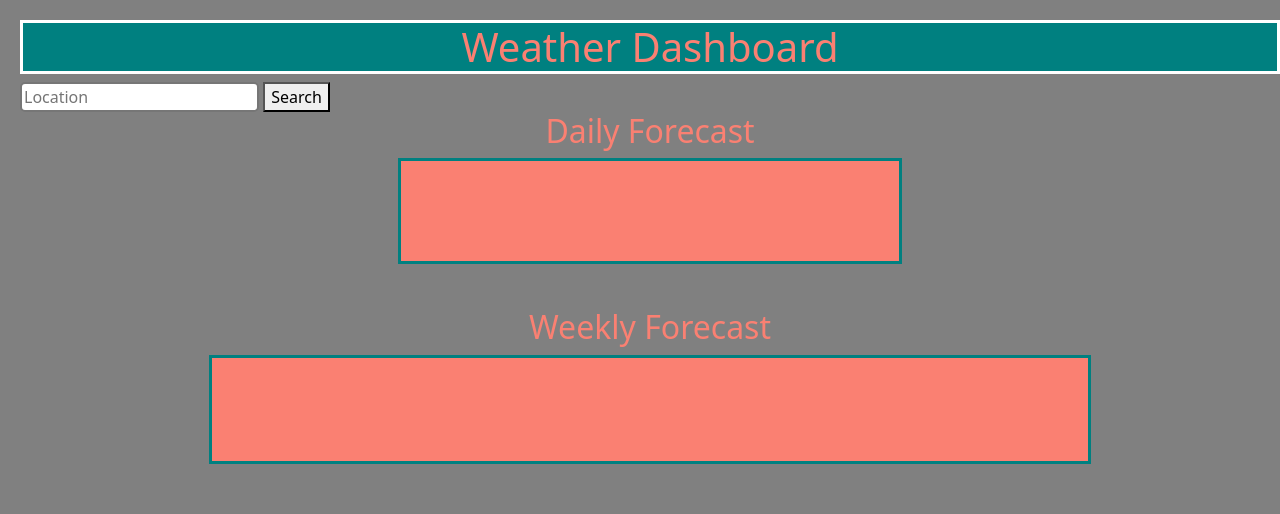
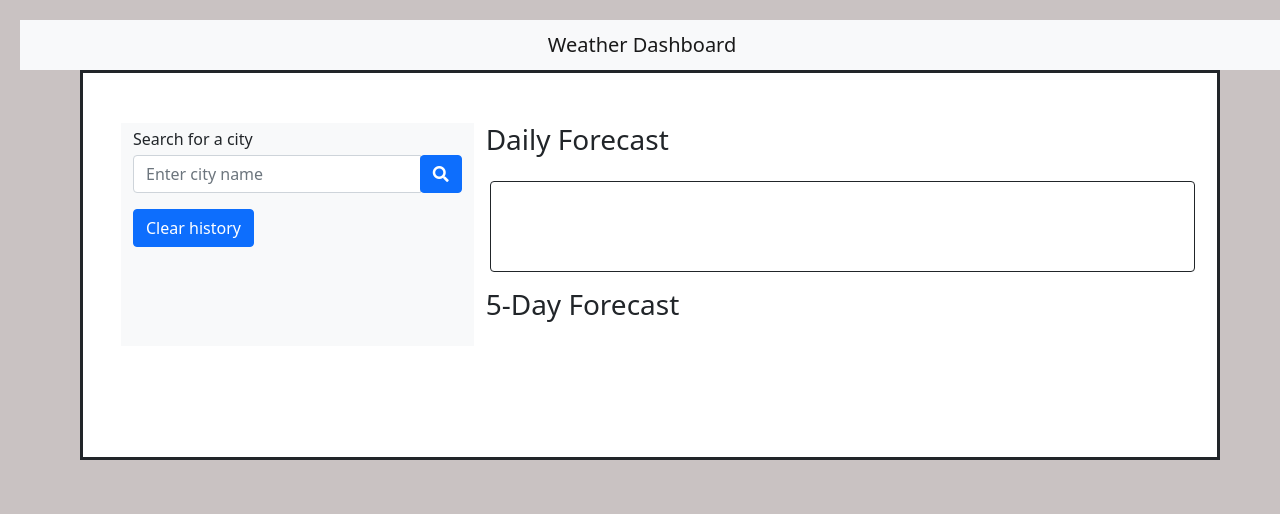
Before and after one commit to nme22/weather-dashboard, a plain HTML site: page index.html in a window 1280 px wide. Drawn offline with nearby package versions, Linux system fonts and the light colour scheme; no server answers.

Commit message:
Restarting from scratch

```diff
--- a/assets/script.js
+++ b/assets/script.js
@@ -1,12 +1,21 @@
-let position= {
-        lat: -45 ,
-        lon: 112
-};
-fetch("https://api.openweathermap.org/data/2.5/weather?q=sicklerville&appid=5c1ecc9134e7903eacaef455960bdc82&units=imperial").then(response => response.json()).then(data => {
-        console.log(data);
+
+function setupLocation(){
+fetch("https://api.openweathermap.org/data/2.5/weather?q=sicklerville&appid=5c1ecc9134e7903eacaef455960bdc82&units=imperial")
+.then(response => response.json()).then(data => {
+        console.log(data.coord);
  });
 
+};
+
+function getData(cityCoord) {
+
+}
+
+
+setupLocation();
 // fetch("https://api.openweathermap.org/data/2.5/onecall?lat={lat}&lon={lon}&exclude=minutely,hourly,daily,alets&appid=5c1ecc9134e7903eacaef455960bdc82", {
 // }).then(response => response.json()).then(data => {
 //     console.log(data);
 // })
+
+//
--- a/assets/style.css
+++ b/assets/style.css
@@ -1,5 +1,5 @@
 body {
-    background-color: grey;
+    background-color: rgb(201, 194, 194);
     margin: 10px;
     padding: 10px;
     width: 100vw;
@@ -8,45 +8,11 @@ body {
     max-height: 100%;
 }
 
-h1 {
-    color: salmon;
-    background-color: teal;
-    border-style: solid;
-    border-color: white;
-    text-align: center;
-}
-
-h2 {
-    color: salmon;
-    text-align: center;
-    margin-right: 50p;
-}
-
-nav input {
-    border-radius: 5px;
-    border-style: solid;
-}
-
-main {
-    display: grid;
-}
-
 .container {
-    background-color: salmon;
-    border-color: teal;
-    height: 40%;
-    width: 40%;
+    background-color: white;
+    height: 50%;
+    width: 100%;
     margin-bottom: 20px;
     padding: 50px;
     border-style: solid;
 }
-
-#weeklyForecast {
-    background-color: salmon;
-    border-color: teal;
-    height: 70%;
-    width: 70%;
-    margin-bottom: 50px;
-    padding: 50px;
-    border-style: solid;
-}
--- a/index.html
+++ b/index.html
@@ -10,34 +10,80 @@
 <link rel="stylesheet" href="https://cdnjs.cloudflare.com/ajax/libs/font-awesome/5.15.2/css/all.min.css">
 <link rel="stylesheet" href="./assets/style.css">
 <title>Title</title>
-<script src="https://code.jquery.com/jquery-3.5.1.js" integrity="sha256-QWo7LDvxbWT2tbbQ97B53yJnYU3WhH/C8ycbRAkjPDc=" crossorigin="anonymous"></script>
-<script src="https://cdnjs.cloudflare.com/ajax/libs/popper.js/2.5.4/umd/popper.min.js"></script>
-<script src="https://cdnjs.cloudflare.com/ajax/libs/twitter-bootstrap/5.0.0-beta1/js/bootstrap.min.js"></script>
+
 </head>
 
-<body>
-    <div class="header">
-        <h1> Weather Dashboard</h1>
-    </div>
-
-    <nav>
-      <input class="location" type="text" name="where" placeholder="Location">
-      <button type="button" id="search">Search</button>
+<body></body>
+    <nav class="navbar navbar-light bg-light">
+        <span class="navbar-brand mb-0 h1 w-100 text-center">Weather Dashboard</span>
     </nav>
 
-    <main>
-        <h2>Daily Forecast</h2>
-        <div id="currentDay" class="container">
+    <div class="container">
+        <div class="row">
+            <div class="col-4 bg-light">
+                <p class="search-header my-1">Search for a city</p>
+                <div class="input-group mb-3">
+                    <input id="city-input" type="text" class="form-control" placeholder="Enter city name" aria-label="Enter city name">
+                    <div class="input-group-append">
+                        <button class="btn btn-primary" type="button" id="search-button">
+                            <i class="fas fa-search"></i>
+                        </button>
+                    </div>
+                </div>
+                <button class="btn btn-primary mb-3" type="button" id="clear-history">Clear history</button>
+                <form id="history"></form>
+            </div>
 
+            <div class="col-8">
+                <h3>Daily Forecast</h3>
+                <div class="row mr-0">
+                    <div class="col-12 border border-dark m-3 rounded">
+                        <div class="row">
+                            <div class="col-12">
+                                <span id="city-name" class="city-name align-middle"></span>
+                                <img id="current-pic" src="placeholder" alt="">
+                            </div>
+                        </div>
+                        <div class="row">
+                            <div class="col-12">
+                                <p id="temperature"></p>
+                            </div>
+                        </div>
+                        <div class="row">
+                            <div class="col-12">
+                                <p id="humidity"></p>
+                            </div>
+                        </div>
+                        <div class="row">
+                            <div class="col-12">
+                                <p id="wind-speed"></p>
+                            </div>
+                        </div>
+                        <div class="row">
+                            <div class="col-12 d-flex">
+                                <p id="UV-index"></p>
+                            </div>
+                        </div>
+                    </div>
+                </div>
+                <div class="row">
+                    <div class="col-12">
+                        <h3>5-Day Forecast</h3>
+                    </div>
+                </div>
+                <div class="row">
+                    <div class="col forecast bg-primary text-white ml-3 mb-3 rounded"></div>
+                    <div class="col forecast bg-primary text-white ml-3 mb-3 rounded"></div>
+                    <div class="col forecast bg-primary text-white ml-3 mb-3 rounded"></div>
+                    <div class="col forecast bg-primary text-white ml-3 mb-3 rounded"></div>
+                    <div class="col forecast bg-primary text-white ml-3 mb-3 rounded"></div>
+                </div>
+            </div>
         </div>
-
-        <br>
-        <h2>Weekly Forecast</h2>
-        <div id="weeklyForecast" class="container">
-
-        </div>
-    </main>
-
+    </div>
+    <script src="https://code.jquery.com/jquery-3.5.1.js" integrity="sha256-QWo7LDvxbWT2tbbQ97B53yJnYU3WhH/C8ycbRAkjPDc=" crossorigin="anonymous"></script>
+    <script src="https://cdnjs.cloudflare.com/ajax/libs/popper.js/2.5.4/umd/popper.min.js"></script>
+    <script src="https://cdnjs.cloudflare.com/ajax/libs/twitter-bootstrap/5.0.0-beta1/js/bootstrap.min.js"></script>
 <script src="./assets/script.js"></script>
 </body>
 </html>
```
